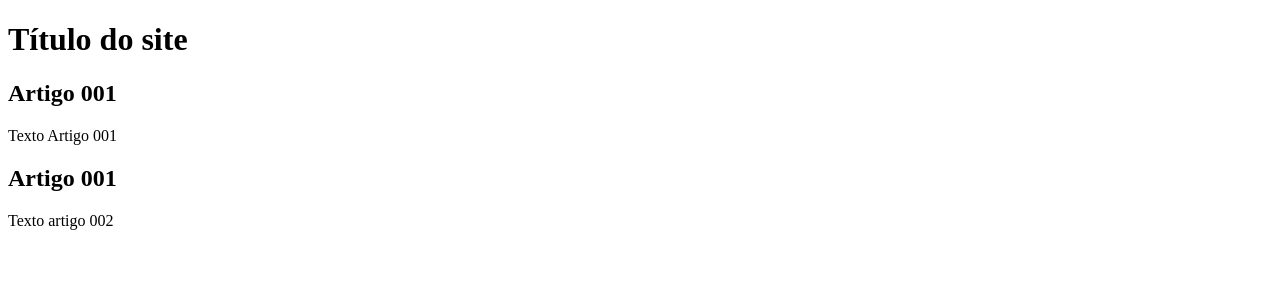
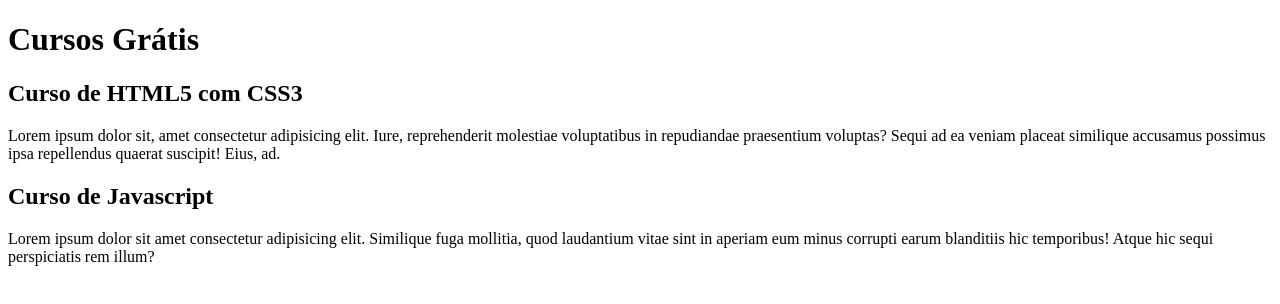
Before and after one commit to Hataksz-Dev/projeto-site, a plain HTML site: page index.html in a window 1280 px wide. Drawn offline with Linux system fonts and the light colour scheme.

Commit message:
comcei a escrever o conteúdo

```diff
--- a/index.html
+++ b/index.html
@@ -8,15 +8,15 @@
 <body>
     <main>
         <header>
-            <h1>Título do site</h1>
+            <h1>Cursos Grátis</h1>
         </header>
         <article>
-            <h2>Artigo 001</h2>
-            <p>Texto Artigo 001</p>
+            <h2>Curso de HTML5 com CSS3</h2>
+            <p>Lorem ipsum dolor sit, amet consectetur adipisicing elit. Iure, reprehenderit molestiae voluptatibus in repudiandae praesentium voluptas? Sequi ad ea veniam placeat similique accusamus possimus ipsa repellendus quaerat suscipit! Eius, ad.</p>
         </article>
         <article>
-            <h2>Artigo 001</h2>
-            <p>Texto artigo 002</p>
+            <h2>Curso de Javascript</h2>
+            <p>Lorem ipsum dolor sit amet consectetur adipisicing elit. Similique fuga mollitia, quod laudantium vitae sint in aperiam eum minus corrupti earum blanditiis hic temporibus! Atque hic sequi perspiciatis rem illum?</p>
         </article>
     </main>
 
```
